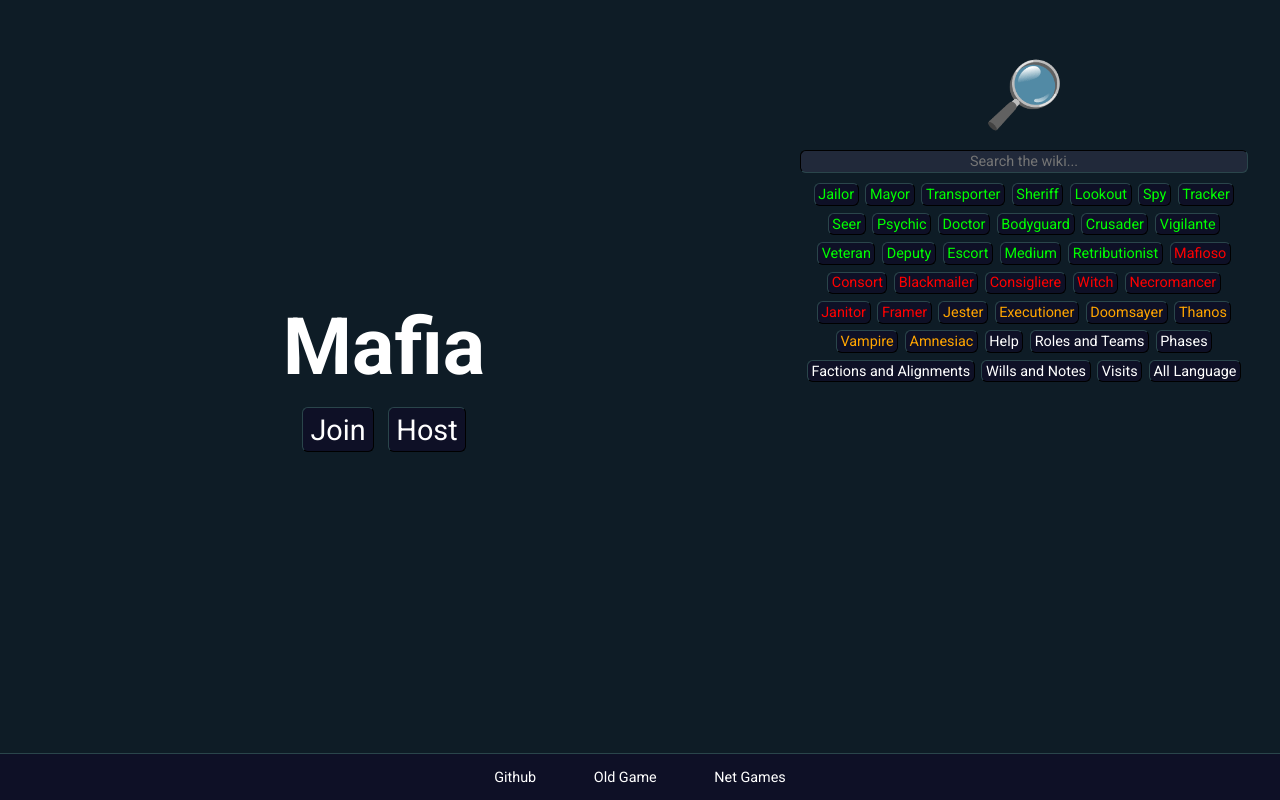
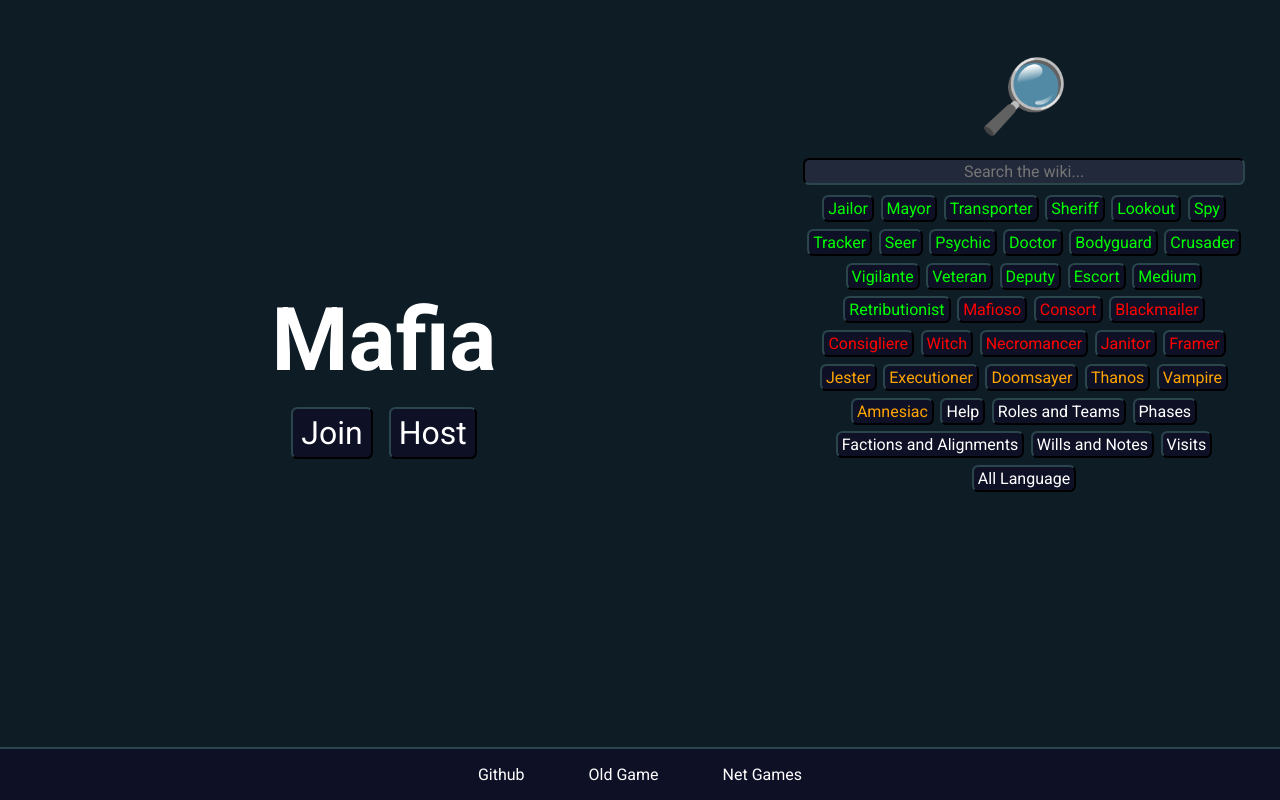
Before and after one commit to mafia-rust/mafia, a React (Create React App) app in the folder client/: page / in a window 1280 px wide. Built offline with nearby package versions, Linux system fonts and the light colour scheme.

Commit message:
font sizing compromise + border homogeneity cross-browser

```diff
--- a/client/src/index.css
+++ b/client/src/index.css
@@ -10,7 +10,7 @@
 
     --hover-color: #2d364e;
 
-    font-size: .9em;
+    font-size: 1em;
 }
 
 *.material-icons-round {
@@ -53,10 +53,22 @@ button, input, select, option, textarea, summary {
     margin: .75%;
     background-color: var(--secondary-color);
     border-color: var(--primary-border-color);
+    border-style: solid;
     border-width: .13rem;
     color: white;
     font-size: 1rem;
     padding: 0.13rem 0.25rem;
+}
+button, summary {
+    cursor: default;
+    border-bottom-color: black;
+    border-right-color: black;
+    background-color: var(--primary-color);
+    white-space: nowrap;
+}
+input, select, option, textarea {
+    border-top-color: black;
+    border-left-color: black;
 }
 
 :has(input):focus-within > button.clear {
@@ -86,12 +98,6 @@ button.close {
 button:disabled, input:disabled, select:disabled, option:disabled, textarea:disabled, summary:disabled {
     opacity: 0.5;
     box-shadow: 0 0 100vmax #55555555 inset;
-}
-button, summary {
-    cursor: default;
-    border-style: outset;
-    background-color: var(--primary-color);
-    white-space: nowrap;
 }
 summary {
     text-align: left;
--- a/client/src/menu/anchor.css
+++ b/client/src/menu/anchor.css
@@ -20,10 +20,12 @@
     box-shadow: 0 0 .5rem #0007;
 
     border-radius: 0.4rem;
-    border-style: outset;
+    border-style: solid;
     padding: .5rem;
     background-color: var(--secondary-color);
     border-color: var(--primary-border-color);
+    border-bottom-color: black;
+    border-right-color: black;
     border-width: .13rem;
     color: white;
 
```
